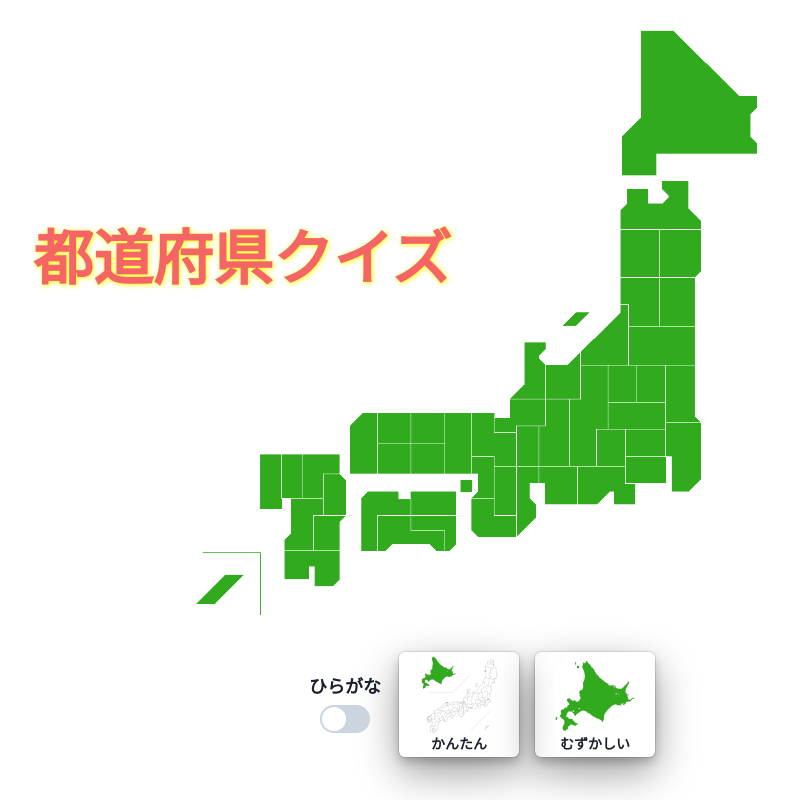
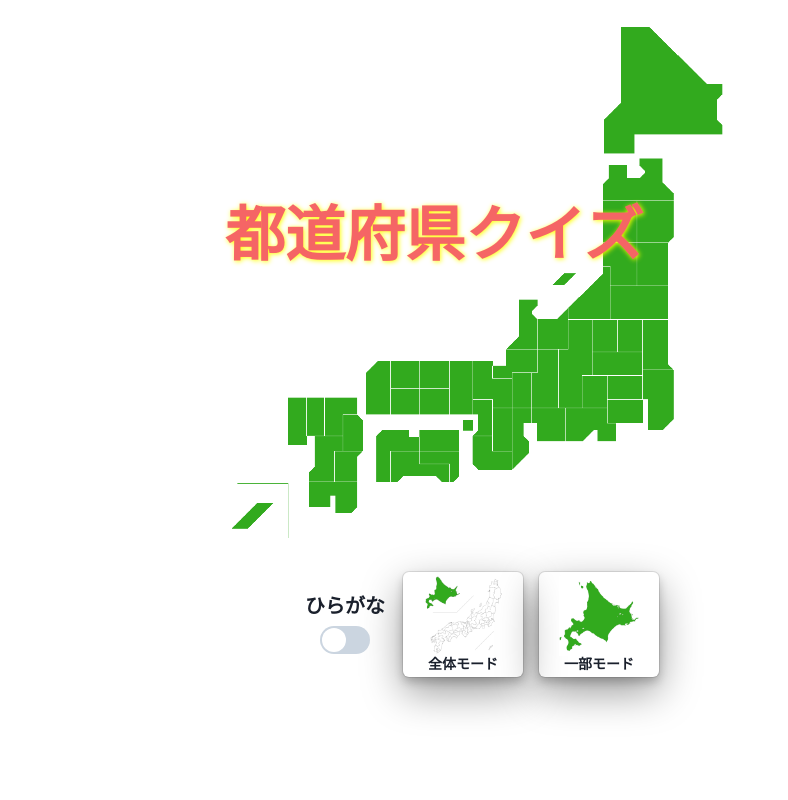
Before and after one commit to MnVOIDnM/pref-quiz-app, a React (Vite) app: page / in a window 1280 px wide. Shown: the whole page, without its empty margins (159-947 px from the left). Built offline with nearby package versions, Linux system fonts and the light colour scheme.

Commit message:
add repeat mode

```diff
--- a/src/components/quiz/ResultModal.jsx
+++ b/src/components/quiz/ResultModal.jsx
@@ -5,21 +5,40 @@ import {
   ModalContent,
   ModalFooter,
   ModalBody,
+  Button,
 } from "@chakra-ui/react";
 import HomeButton from "./HomeButton";
 
-const ResultModal = ({ setIsStarted, setQuizQueue, disclosure }) => {
+const ResultModal = ({
+  setIsStarted,
+  setQuizQueue,
+  disclosure,
+  repeatQuiz,
+}) => {
   const { isOpen, onClose } = disclosure;
+
   return (
     <Modal closeOnOverlayClick={false} isOpen={isOpen} onClose={onClose}>
       <ModalOverlay />
       <ModalContent>
         <ModalBody></ModalBody>
         <ModalFooter>
-          <HomeButton setIsStarted={setIsStarted} setQuizQueue={setQuizQueue} />
-          {/* <Button size="lg" variant="outline" onClick={onClose}>
-            とじる
-          </Button> */}
+          <HomeButton
+            m={3}
+            setIsStarted={setIsStarted}
+            setQuizQueue={setQuizQueue}
+          />
+          <Button
+            m={3}
+            size="lg"
+            variant="outline"
+            onClick={() => {
+              onClose();
+              repeatQuiz();
+            }}
+          >
+            もう一度する
+          </Button>
         </ModalFooter>
       </ModalContent>
     </Modal>
--- a/src/components/title/ModeSelectButton.jsx
+++ b/src/components/title/ModeSelectButton.jsx
@@ -32,7 +32,7 @@ const ModeSelectButton = React.memo(({ dispatch }) => {
   return (
     <>
       <Center p={1}>
-        <Popover>
+        <Popover placement="top">
           <PopoverTrigger>
             <Box
               align="center"
@@ -43,7 +43,7 @@ const ModeSelectButton = React.memo(({ dispatch }) => {
             >
               <Image w="80px" h="80px" src={countryImage} alt="country mode" />
               <Heading align="center" fontSize="sm">
-                かんたん
+                全体モード
               </Heading>
             </Box>
           </PopoverTrigger>
@@ -60,7 +60,7 @@ const ModeSelectButton = React.memo(({ dispatch }) => {
         </Popover>
       </Center>
       <Center p={1}>
-        <Popover>
+        <Popover placement="top">
           <PopoverTrigger>
             <Box
               align="center"
@@ -71,7 +71,7 @@ const ModeSelectButton = React.memo(({ dispatch }) => {
             >
               <Image w="80px" h="80px" src={singleImage} alt="single mode" />
               <Heading align="center" fontSize="sm">
-                むずかしい
+                一部モード
               </Heading>
             </Box>
           </PopoverTrigger>
--- a/src/helpers.js
+++ b/src/helpers.js
@@ -31,6 +31,5 @@ export const createQuiz = () => {
     choices: quizChoices,
     answer: answerRow,
   };
-  // console.log("Quiz is created");
   return queue;
 };
--- a/src/main.jsx
+++ b/src/main.jsx
@@ -4,9 +4,9 @@ import App from "./pages/App";
 import { ChakraProvider } from "@chakra-ui/react";
 
 ReactDOM.createRoot(document.getElementById("root")).render(
-  // <React.StrictMode>
-  <ChakraProvider>
-    <App />
-  </ChakraProvider>
-  // </React.StrictMode>,
+  <React.StrictMode>
+    <ChakraProvider>
+      <App />
+    </ChakraProvider>
+  </React.StrictMode>
 );
--- a/src/pages/Quiz.jsx
+++ b/src/pages/Quiz.jsx
@@ -8,11 +8,12 @@ import DisplayRestQuiz from "../components/quiz/DisplayRestQuiz";
 import QuizChoices from "../components/quiz/QuizChoices";
 import QuizImage from "../components/quiz/QuizImage";
 import ResultModal from "../components/quiz/ResultModal";
+import { createQuiz } from "../helpers";
 
 const Quiz = React.memo(
   ({ setIsStarted, quizQueueState, quizState, kanaType }) => {
     const [quizQueue, setQuizQueue] = quizQueueState;
-    const { seconds, minutes, pause } = useStopwatch({
+    const { seconds, minutes, pause, reset } = useStopwatch({
       autoStart: true,
     });
     const { isOpen, onOpen, onClose } = useDisclosure();
@@ -48,6 +49,12 @@ const Quiz = React.memo(
       }
     };
 
+    const repeatQuiz = () => {
+      setRestQuiz(fixedQuizSize);
+      setQuizQueue(createQuiz());
+      reset();
+    };
+
     return (
       <VStack maxW="100vh" maxh="95vh">
         <HStack>
@@ -80,6 +87,7 @@ const Quiz = React.memo(
           <ResultModal
             setIsStarted={setIsStarted}
             setQuizQueue={setQuizQueue}
+            repeatQuiz={repeatQuiz}
             disclosure={{ isOpen, onOpen, onClose }}
           />
         )}
--- a/src/pages/Title.jsx
+++ b/src/pages/Title.jsx
@@ -15,22 +15,23 @@ import ModeSelectButton from "../components/title/ModeSelectButton";
 const Title = React.memo(({ dispatch, isKanaState, setKanaType }) => {
   const [isKana, setIsKana] = isKanaState;
   return (
-    <VStack maxW="100vh" maxh="95vh">
+    <VStack maxW="100vh" maxh="90vh">
       <Heading
         size="3xl"
         pos="absolute"
         w="70%"
+        left="30%"
         top="30%"
         textShadow="1px 1px 5px yellow"
         textColor="red.400"
       >
         都道府県クイズ
       </Heading>
-      <Image src={coverImage} alt="japan" w="80%" h="80%" />
+      <Image src={coverImage} alt="japan" w="70%" h="70%" />
       <HStack h="20%" mx="auto">
         <FormControl align="center">
           <FormLabel w="100%" htmlFor="kanaMode">
-            <Heading fontSize="lg" align="center">
+            <Heading fontSize="xl" align="center">
               ひらがな
             </Heading>
           </FormLabel>
```
